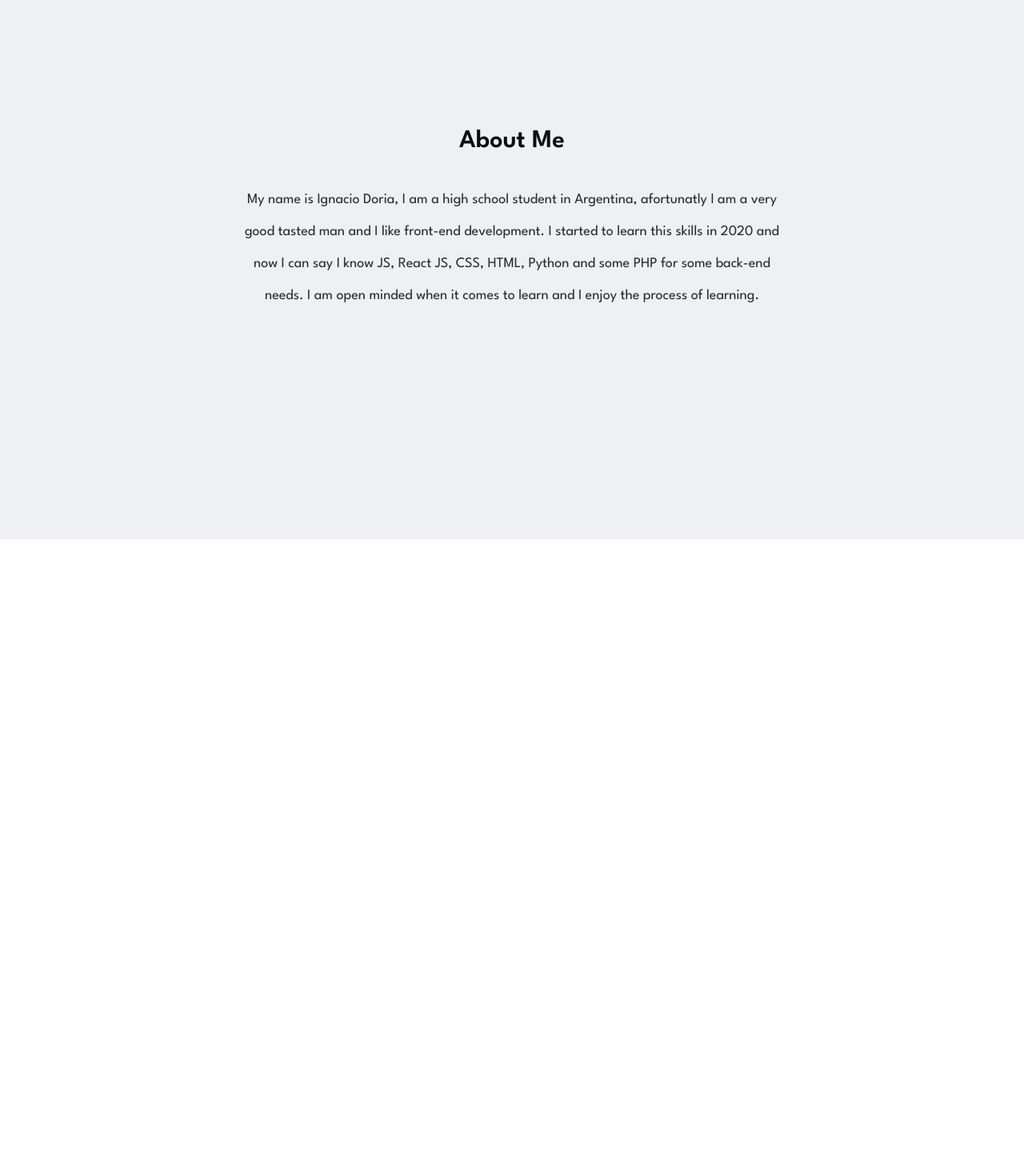
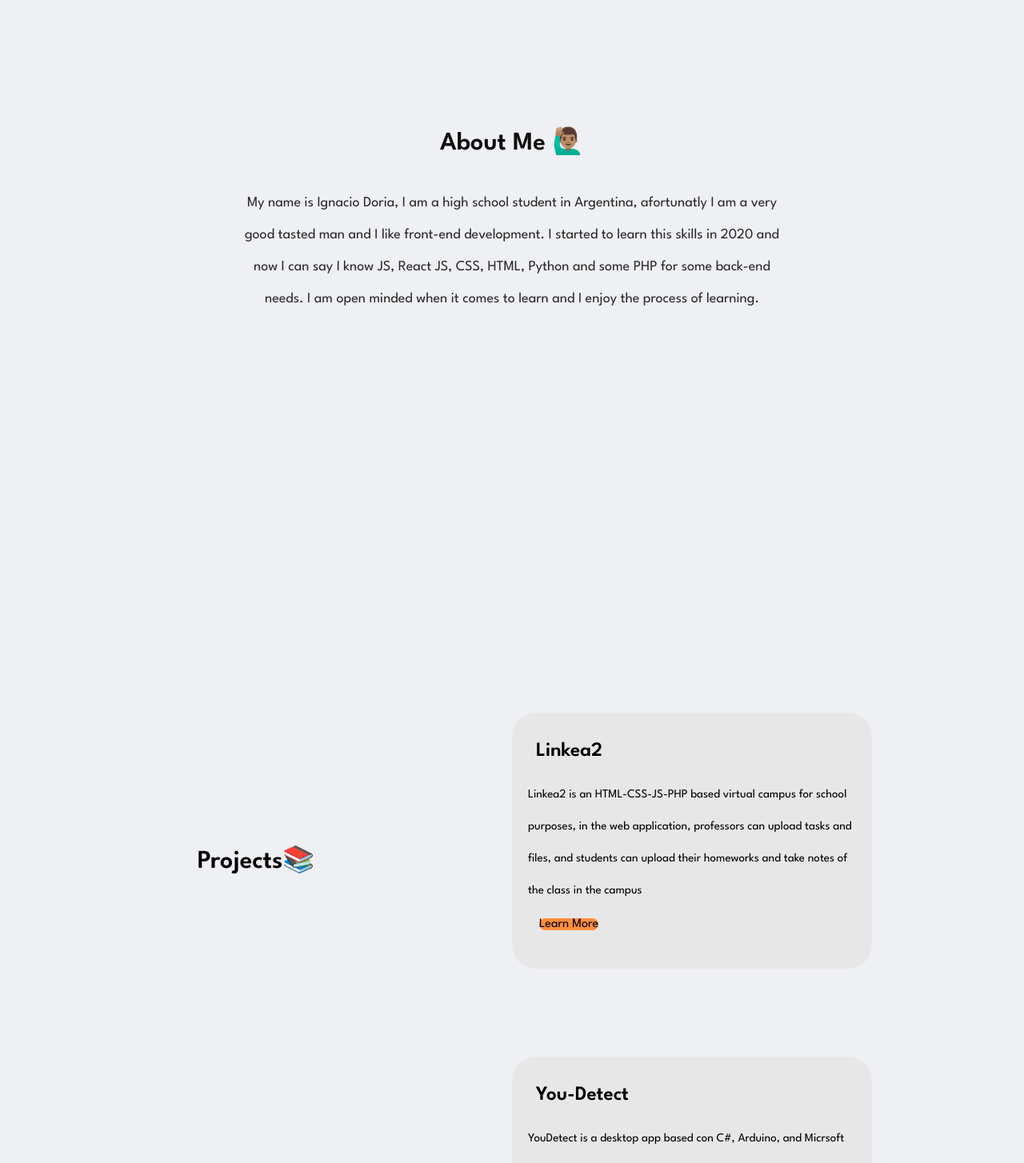
Before and after one commit to nachodoria/v0, a React (Create React App) app: page / in a window 1280 px wide. Shown: the part 980-2434 px from the top of the page at 80% size. Before the commit the page ends 1654 px from the top, so only its background shows below. Built offline with nearby package versions, Linux system fonts and the light colour scheme.

Commit message:
Added PROJECTS

```diff
--- a/src/App.js
+++ b/src/App.js
@@ -1,9 +1,8 @@
 import React, {useEffect} from 'react'
 import "./app.css"
-import { Link, animateScroll as scroll } from "react-scroll";
+import { Link } from "react-scroll";
 import Aos from "aos";
 import "aos/dist/aos.css";
-import { motion } from "framer-motion"
 
 
 function App() {
@@ -49,33 +48,35 @@ function App() {
           <div className='grid-left'>
             <div className='title-cont'>
               <h1>
-        Hi !<br></br> I´m Ignacio Doria
+        Hi ! 👋🏻<br></br> I´m Ignacio Doria
         </h1>
             </div>
+        <div  data-aos="fade-down">
+           <Link to = "ab-me"
+           className='redirect-ab'
 
-            <Link to = "ab-me"
-            data-aos="fade-down"
-            className='redirect-ab-us'
               smooth= {true}
               offset={-70}
             duration={500}>
               About Me
                </Link>
+        </div>
+
           </div>
 
           <div className='grid-right' data-aos="fade-down">
-            <img className='img-me' src={require ('./components/me.jpeg')}/>
+            <img className='img-me' alt='me' src={require ('./components/me.jpeg')}/>
           </div>
 
         </div>
 
         </div>
 
-          <div className='ab-me'  >
-          <div className='ab-me-title'>
-              <h1 className='title-ab'>About Me</h1>
+          <div className='ab-me' >
+          <div className='ab-me-title'data-aos = "fade-right">
+              <h1 className='title-ab'data-aos = "fade-right">About Me 🙋🏽‍♂️</h1>
             </div>
-            <div className='ab-me-ph'>
+            <div className='ab-me-ph'data-aos = "fade-right">
           <p>
            My name is Ignacio Doria, I am a high school student in Argentina, afortunatly I am a very good tasted man and I like front-end development.
            I started to learn this skills in 2020 and now I can say I know JS, React JS, CSS, HTML, Python and some PHP for some back-end needs. I am open minded when it comes to learn and I enjoy the process of learning.
@@ -87,7 +88,44 @@ function App() {
             </div>
 
 
+        <div className='projects'>
+          <div className='projects-grid'>
+            <div className='project-title'>
+                <h1>Projects📚</h1>
+            </div>
+            <div className='all-projects'>
+              <div id='ps' className='pject'>
+                    <h5>Linkea2</h5>
+                    <p>Linkea2 is an HTML-CSS-JS-PHP based virtual campus for school purposes, in the web application, professors can upload tasks and files, and students can upload their homeworks and take notes of the class in the campus</p>
+                    <Link to =""
+                  className='button-learn'
+                  >
+                    Learn More
+                  </Link>
+              </div>
+              <div id='ps' className='pject'>
+                  <h5>You-Detect</h5>
+                  <p>YouDetect is a desktop app based con C#, Arduino, and Micrsoft Access, it works locally and it is designed for blind people. It helps blind people to open doors and it also comes with a glasses that help blind people detect stuff from the upper body to the head </p>
+                  <Link to =""
+                  className='button-learn'
+                  >
+                    Learn More
+                  </Link>
+              </div>
+              <div id='ps' className='pject'>
+                  <h5>Link-It</h5>
+                  <p>Link-It is a MERN Stack project (React JS, Node JS, Angular and Mongo DB) which helps people in enterprises to organize themselves and have a confortable space to comunicate.
+                  Project is in development.</p>
+                  <Link to =""
+                  className='button-learn'
+                  >
+                    Learn More
+                  </Link>
+              </div>
 
+            </div>
+          </div>
+        </div>
         </div>
 
     </>
--- a/src/app.css
+++ b/src/app.css
@@ -7,6 +7,7 @@
     --p-color: #2a2a2a;
     --button-color : #ff8e3c;
     --btn-text-color: #0d0d0d;
+    --card-color : #E8E7E7;
 }
 
 body{
@@ -15,9 +16,6 @@ body{
 .navbar{
     background-color: transparent;
     margin-top: 30px;
-
-
-
 }
 .navbar ul{
     display: flex;
@@ -35,7 +33,6 @@ body{
     transition: all 250ms;
     cursor: pointer;
     font-size: 1.1rem;
-
 }
 .navbar-item:hover{
     color: var(--button-color);
@@ -45,11 +42,12 @@ body{
     height: 100%;
     width: 100%;
     margin: 0px;
+    scroll-behavior: smooth;
+
     z-index: 2;
 }
 
 /**/
-
 .container-top-button{
     display: flex;
     align-items: flex-end;
@@ -57,11 +55,12 @@ body{
     position: sticky;
     top: 40px;
     right: 10px;
+}
+#top-button{
     cursor: pointer;
     margin-right: 20px;
-    transition: 250ms;
-   color: var(--p-color);
-
+    color: var(--p-color);
+    transition: all 250ms;
 }
 #top-button:hover{
     color: var(--button-color);
@@ -70,7 +69,6 @@ body{
 .container{
     width: 100%;
     height: 100vh;
-
     align-items: center;
     justify-content: center;
 
@@ -115,7 +113,7 @@ body{
     justify-content: center;
 }
 
-.redirect-ab-us{
+.redirect-ab{
     cursor: pointer;
     border-radius: 10px;
     font-weight: 700;
@@ -124,15 +122,18 @@ body{
     display: flex;
     align-items: center;
     justify-content: center;
-    transition: 250ms;
     margin-top: 20px;
     border: 2.5px solid var(--button-color);
     color: var(--btn-text-color);
     background-color: var(--button-color);
+    transition-property: all;
+    transition-duration: 300ms;
+    transition-timing-function: ease;
 }
-.redirect-ab-us:hover{
+.redirect-ab:hover{
     background-color: var(--btn-text-color);
     color: var(--button-color);
+
 }
 
 
@@ -240,3 +241,59 @@ body{
         margin-inline: 100px;
     }
 }
+
+/***************/
+
+.projects{
+    width: 100%;
+
+
+}
+.projects-grid{
+    grid-template-columns: 1fr 1fr;
+    display: grid;
+    height: 100vh;
+}
+.project-title{
+    display: flex;
+    align-items: center;
+    justify-content: center;
+}
+.all-projects{
+    overflow-y: scroll;
+    margin-top: 107px;
+    overflow-x: hidden;
+}
+
+.pject{
+    margin-block: 110px;
+    width: 450px;
+    height: 320px;
+    background-color: var(--card-color) ;
+    margin-right: 46px;
+    border-radius: 30px;
+}
+.pject h5{
+    margin-left: 30px;
+    padding-top: 30px;
+    font-weight: 600;
+    font-size: 25px;
+    line-height: 37px;
+    margin-bottom: 0;
+}
+
+.pject p{
+    font-style: normal;
+font-weight: 400;
+font-size: 15px;
+line-height: 40px;
+margin-inline: 20px;
+}
+
+.button-learn{
+    margin-left: 34px;
+    width: 224px;
+    height: 47px;
+    background-color: var(--button-color);
+    border-radius: 11px;
+}
```
